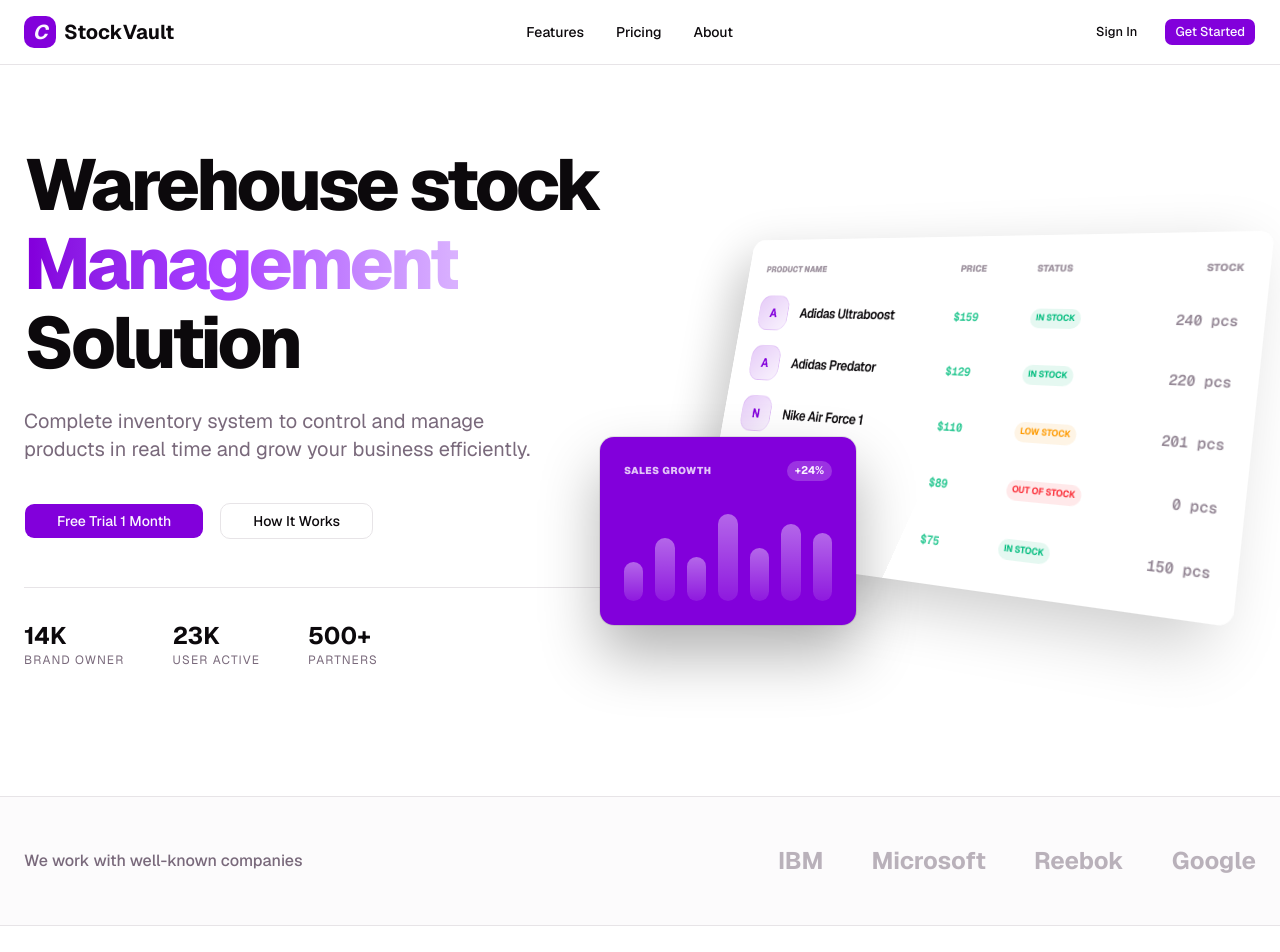
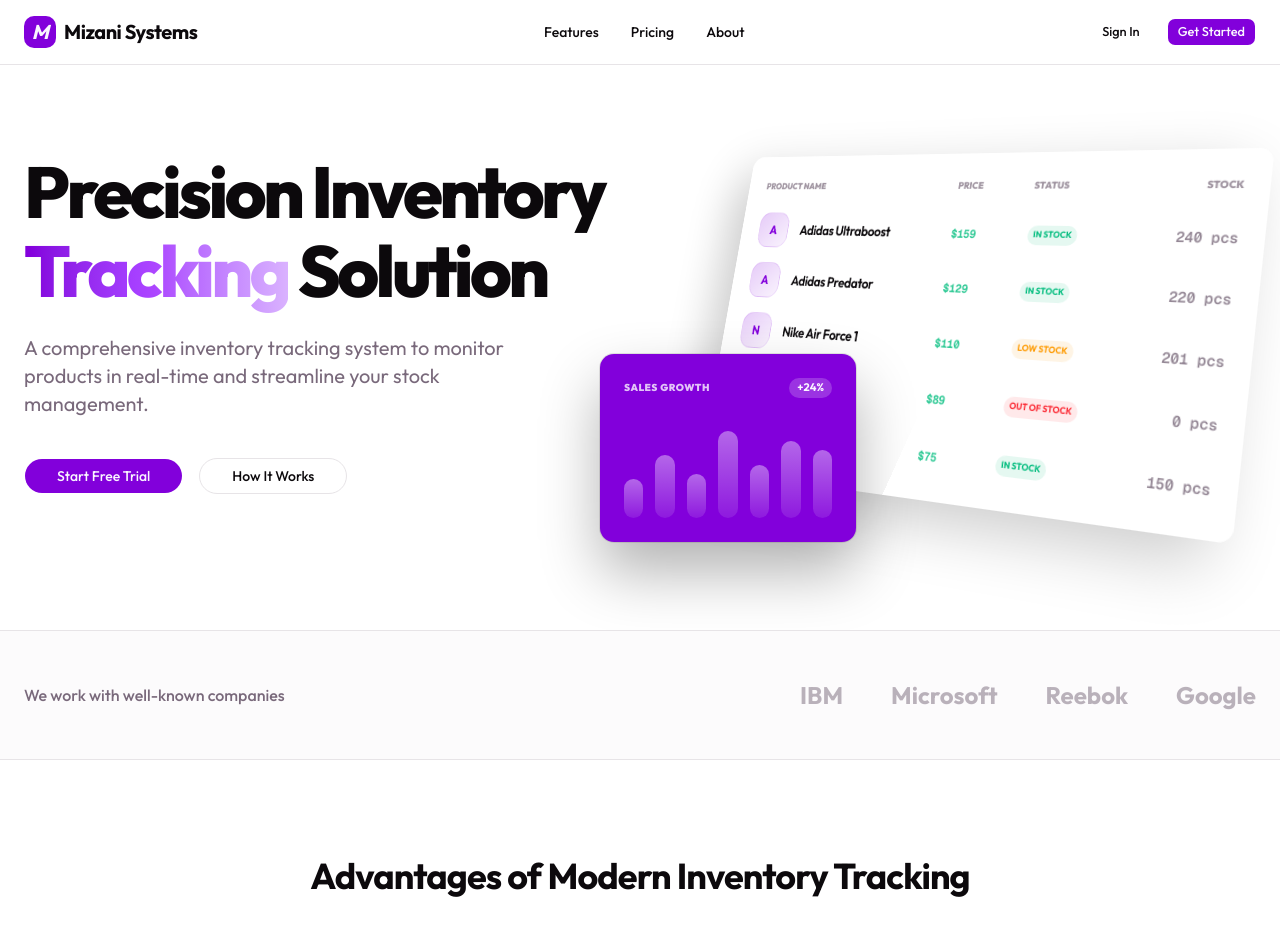
Before and after one commit to dikie001/mizani-systems--inventory-tracker-, a Next.js app: page / in a window 1280 px wide. Shown: the top 952 px of the page. Built offline with nearby package versions, Linux system fonts and the light colour scheme.

Commit message:
feat: initialize inventory landing page and layout structure

```diff
--- a/app/layout.tsx
+++ b/app/layout.tsx
@@ -1,12 +1,12 @@
 import type { Metadata } from "next"
-import { Geist, Geist_Mono } from "next/font/google"
+import { Outfit, Geist_Mono } from "next/font/google"
 
 import "./globals.css"
 import { Providers } from "@/components/providers"
 import { Toaster } from "sonner"
 import { cn } from "@/lib/utils"
 
-const fontSans = Geist({
+const fontSans = Outfit({
   subsets: ["latin"],
   variable: "--font-sans",
 })
@@ -17,9 +17,9 @@
 })
 
 export const metadata: Metadata = {
-  title: "StockVault — Intelligent Inventory Management",
+  title: "Mizani Systems — Precision Inventory Tracking",
   description:
-    "Manage inventory, track orders, and gain insights with StockVault's modern inventory management platform.",
+    "Track inventory, manage stock levels, and gain real-time insights with Mizani Systems' modern inventory tracker.",
 }
 
 export default function RootLayout({
--- a/app/page.tsx
+++ b/app/page.tsx
@@ -28,11 +28,11 @@
   return (
     <header className="sticky top-0 z-50 w-full border-b bg-background/95 backdrop-blur supports-[backdrop-filter]:bg-background/60">
       <div className="container mx-auto flex h-16 items-center justify-between px-6">
-        <Link href="/" className="flex items-center gap-2 font-bold text-xl">
+        <Link href="/" className="flex items-center gap-2 font-bold text-xl tracking-tight">
           <div className="flex h-8 w-8 items-center justify-center rounded-lg bg-primary text-primary-foreground italic">
-            C
+            M
           </div>
-          <span>StockVault</span>
+          <span>Mizani Systems</span>
         </Link>
         <nav className="hidden md:flex items-center gap-8 text-sm font-medium">
           <Link href="#features" className="hover:text-primary">Features</Link>
@@ -58,33 +58,19 @@
       <div className="container mx-auto px-6 grid gap-12 lg:grid-cols-2 items-center relative z-10">
         <div>
           <h1 className="text-4xl font-extrabold tracking-tighter sm:text-7xl mb-6 leading-[1.1]">
-            Warehouse stock <br />
-            <span className="text-gradient">Management</span> Solution
+            Precision Inventory <br />
+            <span className="text-gradient">Tracking</span> Solution
           </h1>
           <p className="text-xl text-muted-foreground mb-10 max-w-lg">
-            Complete inventory system to control and manage products in real time and grow your business efficiently.
+            A comprehensive inventory tracking system to monitor products in real-time and streamline your stock management.
           </p>
-          <div className="flex flex-wrap gap-4 mb-12">
-            <Button size="lg" className="px-8" asChild>
-              <Link href="/auth">Free Trial 1 Month</Link>
+          <div className="flex flex-wrap gap-4">
+            <Button size="lg" className="px-8 rounded-full" asChild>
+              <Link href="/auth">Start Free Trial</Link>
             </Button>
-            <Button size="lg" variant="outline" className="px-8">
+            <Button size="lg" variant="outline" className="px-8 rounded-full">
               How It Works
             </Button>
-          </div>
-          <div className="flex gap-12 pt-8 border-t">
-            <div>
-              <div className="text-2xl font-bold">14K</div>
-              <div className="text-xs text-muted-foreground uppercase tracking-widest">Brand Owner</div>
-            </div>
-            <div>
-              <div className="text-2xl font-bold">23K</div>
-              <div className="text-xs text-muted-foreground uppercase tracking-widest">User Active</div>
-            </div>
-            <div>
-              <div className="text-2xl font-bold">500+</div>
-              <div className="text-xs text-muted-foreground uppercase tracking-widest">Partners</div>
-            </div>
           </div>
         </div>
 
@@ -209,7 +195,7 @@
       <div className="container mx-auto px-6">
         <div className="text-center mb-16">
           <h2 className="text-3xl font-bold tracking-tight sm:text-4xl mb-4">
-            Advantages Of Using a Warehouse Inventory System
+            Advantages of Modern Inventory Tracking
           </h2>
         </div>
         <div className="grid gap-8 md:grid-cols-3">
@@ -330,11 +316,11 @@
       <div className="container mx-auto px-6 flex flex-col md:flex-row justify-between items-center gap-6">
         <div className="flex items-center gap-2 font-bold text-xl">
           <div className="flex h-8 w-8 items-center justify-center rounded-lg bg-primary text-primary-foreground italic">
-            C
+            M
           </div>
-          <span>StockVault</span>
+          <span>Mizani Systems</span>
         </div>
-        <p className="text-sm text-muted-foreground">© 2026 StockVault. All rights reserved.</p>
+        <p className="text-sm text-muted-foreground">© 2026 Mizani Systems. All rights reserved.</p>
         <div className="flex gap-6 text-sm text-muted-foreground">
           <Link href="#" className="hover:text-foreground">Privacy</Link>
           <Link href="#" className="hover:text-foreground">Terms</Link>
```
